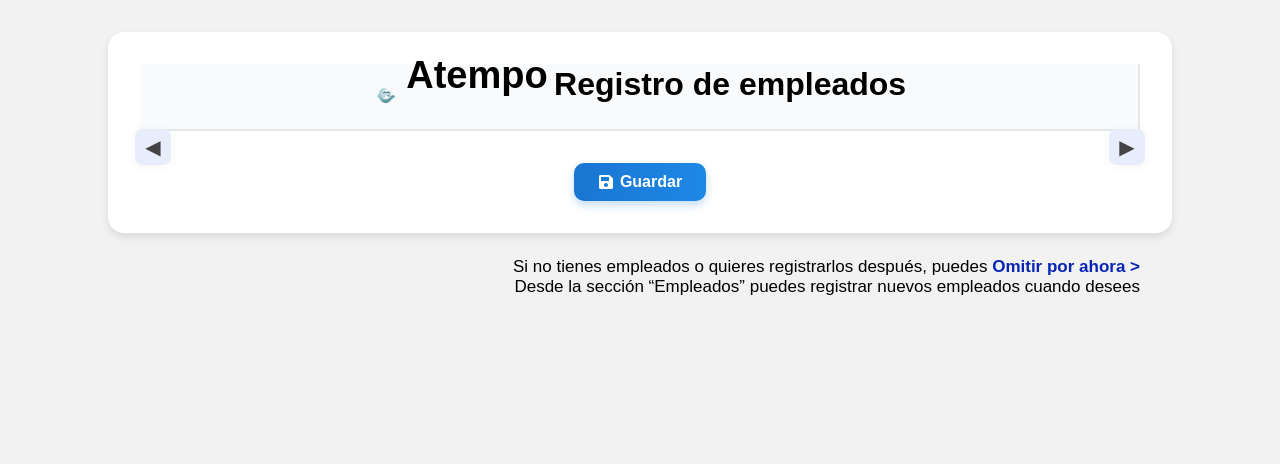
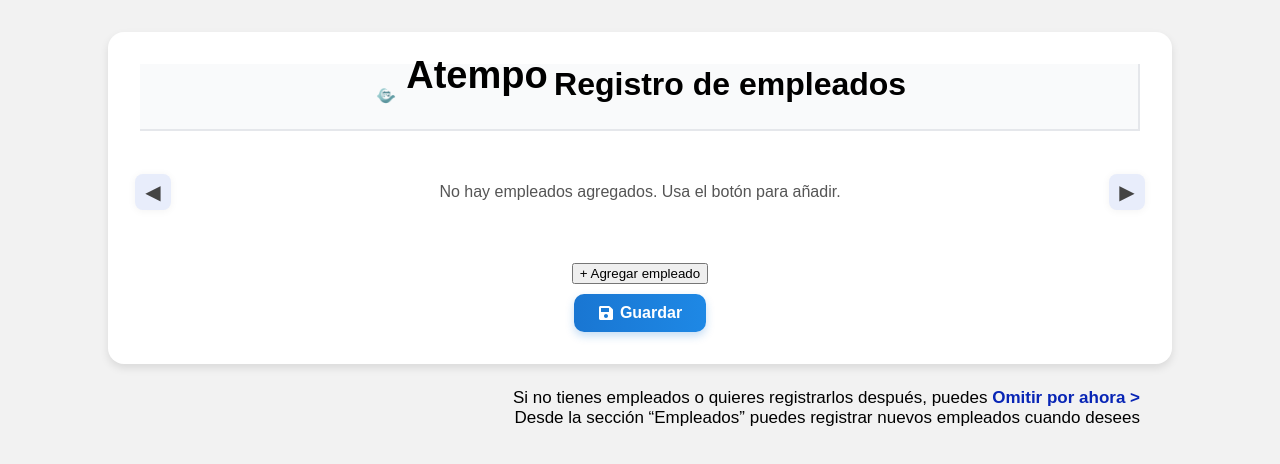
Before and after one commit to anastaciomarbella/atempo, a React (Create React App) app: page /nuevos-empleados in a window 1280 px wide. Shown: the top 464 px of the page. Built offline with nearby package versions, Linux system fonts and the light colour scheme.

Commit message:
Agregar aviso de privacidad

```diff
--- a/src/pages/registerEmployees.jsx
+++ b/src/pages/registerEmployees.jsx
@@ -18,21 +18,41 @@ const RegisterEmployees = () => {
     setEmpleados(nuevos);
   };
 
+  // Opcional: función para agregar un empleado vacío al array (si quieres botón para añadir)
+  const agregarEmpleado = () => {
+    setEmpleados([...empleados, { nombre: '', email: '', telefono: '', foto: '' }]);
+  };
+
   const handleGuardar = async () => {
     setMensaje('');
     setError('');
     const enviados = [];
 
     try {
+      // Filtrar empleados con email único y completos (nombre, email, teléfono)
+      const empleadosFiltrados = [];
+      const emailsVistos = new Set();
+
       for (const empleado of empleados) {
+        const { nombre, email, telefono } = empleado;
+        if (!nombre || !email || !telefono) continue;
+        if (emailsVistos.has(email.toLowerCase())) continue;
+        emailsVistos.add(email.toLowerCase());
+        empleadosFiltrados.push(empleado);
+      }
+
+      if (empleadosFiltrados.length === 0) {
+        setError('⚠️ Completa al menos un registro válido y sin duplicados');
+        return;
+      }
+
+      for (const empleado of empleadosFiltrados) {
         const { nombre, email, telefono, foto } = empleado;
-
-                if (!nombre || !email || !telefono) continue;
 
         const res = await fetch(`${API_URL}/api/personas`, {
           method: 'POST',
           headers: { 'Content-Type': 'application/json' },
-                    body: JSON.stringify({ nombre, email, telefono, foto })
+          body: JSON.stringify({ nombre, email, telefono, foto }),
         });
 
         let data;
@@ -52,8 +72,6 @@ const RegisterEmployees = () => {
       if (enviados.length > 0) {
         setMensaje(`✅ Se registraron ${enviados.length} empleado(s)`);
         setError('');
-            } else {
-                setError('⚠️ Completa al menos un registro');
       }
     } catch (err) {
       console.error(err);
@@ -74,6 +92,11 @@ const RegisterEmployees = () => {
           <div className="register-carousel-arrow left">◀</div>
 
           <div className="register-carousel">
+            {empleados.length === 0 && (
+              <p style={{ textAlign: 'center', width: '100%', padding: '20px', color: '#555' }}>
+                No hay empleados agregados. Usa el botón para añadir.
+              </p>
+            )}
             {empleados.map((empleado, i) => (
               <div className="register-card" key={i}>
                 <h3>Nuevo empleado</h3>
@@ -110,6 +133,11 @@ const RegisterEmployees = () => {
           <div className="register-carousel-arrow right">▶</div>
         </div>
 
+        {/* Botón para añadir empleado nuevo */}
+        <button onClick={agregarEmpleado} style={{ margin: '10px auto', display: 'block' }}>
+          + Agregar empleado
+        </button>
+
         <button className="register-save-button" onClick={handleGuardar}>
           <FaSave className="icono-guardar" />
           Guardar
@@ -121,7 +149,8 @@ const RegisterEmployees = () => {
 
       <p className="register-skip-text">
         Si no tienes empleados o quieres registrarlos después, puedes{' '}
-                <span className="register-skip-link">Omitir por ahora &gt;</span><br />
+        <span className="register-skip-link">Omitir por ahora &gt;</span>
+        <br />
         Desde la sección “Empleados” puedes registrar nuevos empleados cuando desees
       </p>
     </div>
```
Lines whose indentation alone changed are shown as unchanged.
